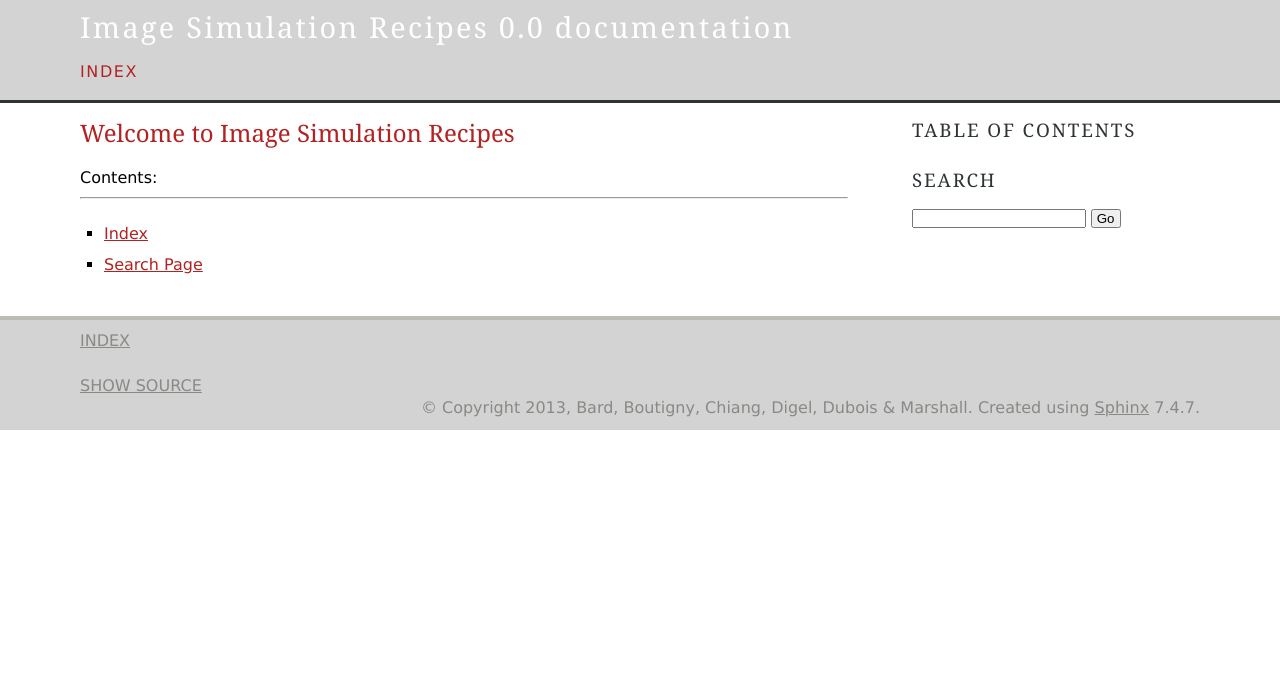
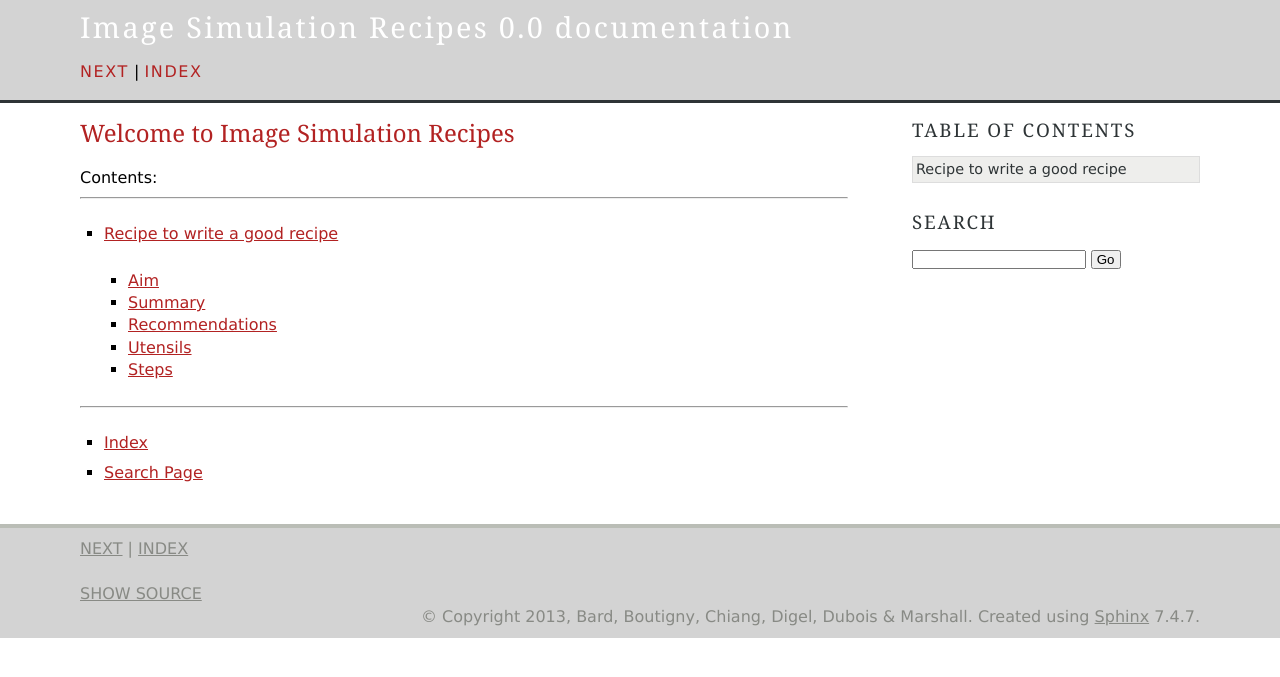
Before and after one commit to LSSTDESC/Recipes, a Sphinx documentation site: the page built from doc/index.rst, in a window 1280 px wide. Shown: the top 677 px of the page. Built offline with Sphinx 7.4.7, drawn with Linux system fonts in a browser that asks for light colours; formulas are drawn with MathJax 3; pages that are not in the unit, such as notebooks, are missing from menus; some of the changed lines change nothing that is shown.

Commit message:
add recipe for a good recipe

```diff
--- a/doc/index.rst
+++ b/doc/index.rst
@@ -16,5 +16,12 @@ Contents:
 
 ==================
 
+.. toctree::
+   :maxdepth: 2
+
+   recipe_for_a_recipe
+
+==================
+
 * :ref:`genindex`
 * :ref:`search`
--- /dev/null
+++ b/doc/recipe_for_a_recipe.rst
@@ -0,0 +1,57 @@
+Recipe to write a good recipe
+=============================
+
+Aim
+---
+
+To explain how to write a good recipe
+
+Summary
+-------
+
+The recipes are intended to complement the central LSST software documentation by giving concrete and simple examples which can be executed in a standard environment. The recipes are also intended to be re-used or extended in the framework of a more complex project.
+
+At the moment the recipes are focused on image simulation (Catsim, phosim, ...) and eventually stack processing, they may later be extended to other tools like ds9, sExtractor,  FTOOLS, etc.
+
+Recommendations
+---------------
+
+* A good recipe should contain the following sections:
+
+         * Aim : A short description of what will be obtained at the end
+     	 * Summary : A short description of the main ingredients and steps
+     	 * Utensils : Prerequisites, and accessory software
+     	 * Mise-en-place : The working environment that should be setup before starting
+     	 * Steps : The main steps of the recipe with link(s) to working script(s)
+     	 * If applicable sample outputs or inputs
+
+* The script(s) should
+         * Have as little dependencies as possible
+	 * Contain as many comments as reasonably possible
+	 * Contain `Sphinx <http://sphinx-doc.org/>`_ docstrings for auto-documentation
+	 * Be written keeping in mind that it can be re-usable or extended
+	 * The recipe should not contain missing ingredients ! All the necessary parameter or data files should be available or downloadable.
+
+Utensils
+--------
+
+* The example scripts and associated files are maintained in `github <https://github.com/DarkEnergyScienceCollaboration/ImageSimulationRecipes>`_
+* Script(s) documentation is maintained through docstrings interpreted by Sphinx
+
+Steps
+-----
+
+* On a Linux machine get the ImageSimulationsRecipes package from github (basic git documentation is available here)::
+
+   git clone https://github.com/DarkEnergyScienceCollaboration/ImageSimulationRecipes
+
+* Create script(s) using docstrings formatted according to : `hhttp://sphinx-doc.org/rest.html#rst-primer <http://sphinx-doc.org/rest.html#rst-primer>`_
+* Copy the scripts and accessory files under the python/recipes or python/utensils directories
+* git add, commit and push::
+
+   git add your_file(s)
+   git commit -m "your message"
+   git status
+   git push
+
+* Write the recipe in Sphinx format in a .rst file or directly as docstrings within the main script
```
